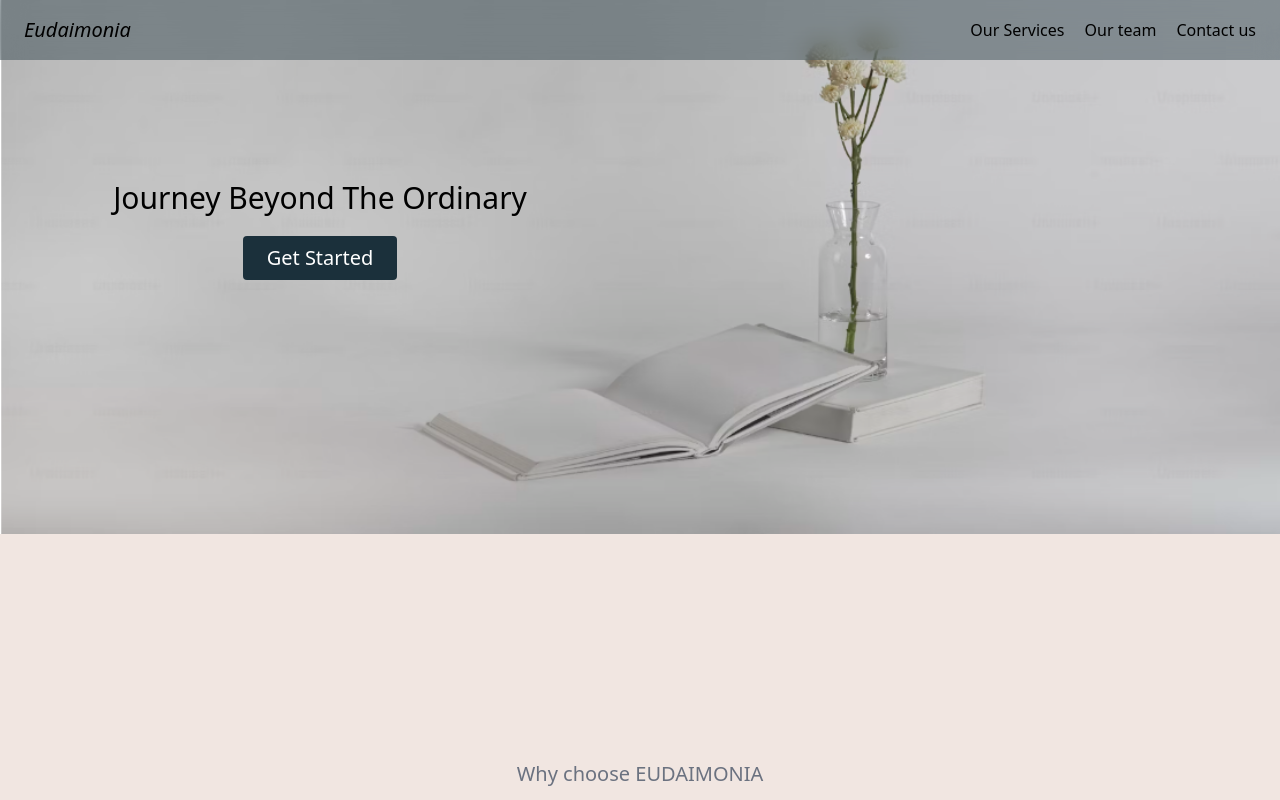
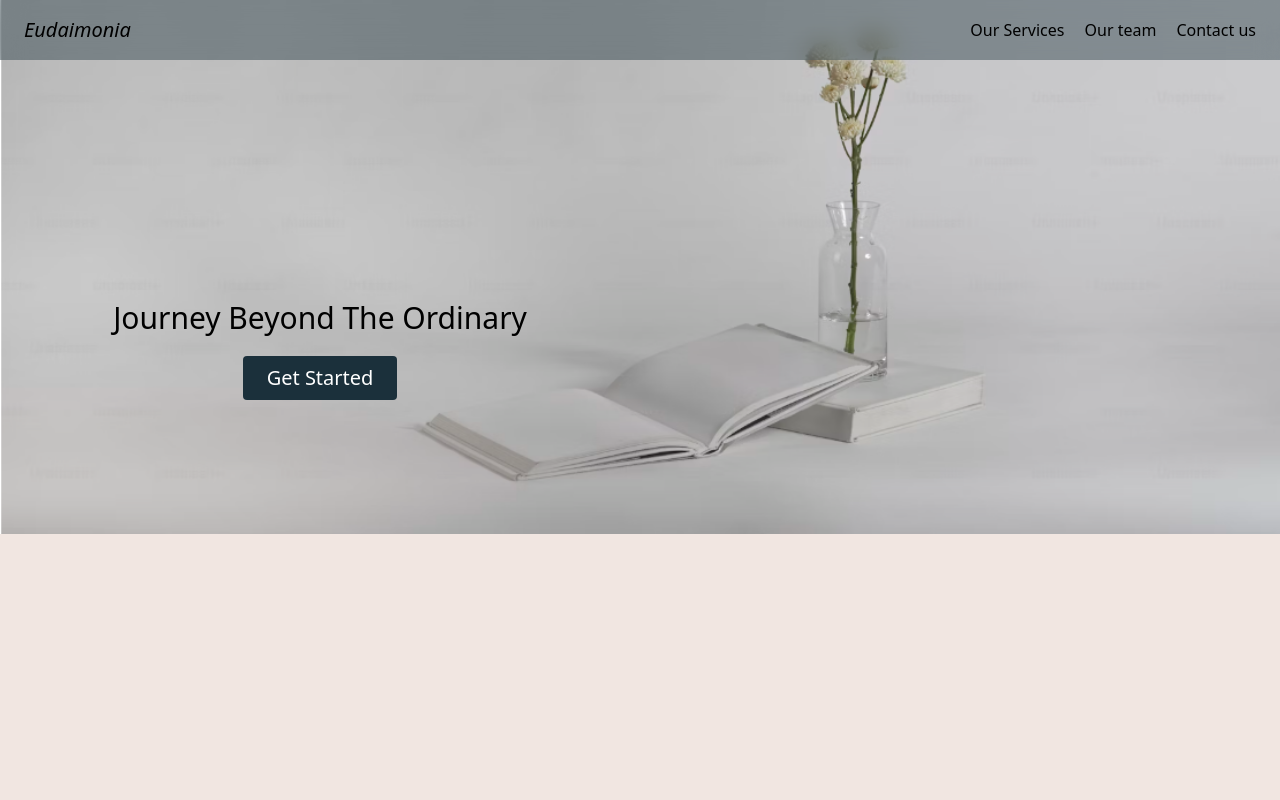
Before and after one commit to Hindol19/eudaimonia, a Next.js app in the folder frontend/: page / in a window 1280 px wide. Shown: the top 800 px of the page. Built offline with nearby package versions, Linux system fonts and the light colour scheme.

Commit message:
minor commit

```diff
--- a/frontend/src/components/Started.jsx
+++ b/frontend/src/components/Started.jsx
@@ -4,7 +4,7 @@ import Link from 'next/link'
 const Started = () => {
   return (
     <div>
-        <div className='h-[300px] w-[50%] flex flex-col justify-center items-center mt-20'>
+        <div className='h-[300px] w-[50%] flex flex-col justify-center items-center mt-[200px]'>
             <p className='text-3xl mb-5'>Journey Beyond The Ordinary</p>
             <button className="hero-button rounded py-2 px-6 bg-dark text-white text-xl">
                <Link href='/register'>Get Started</Link>
```
